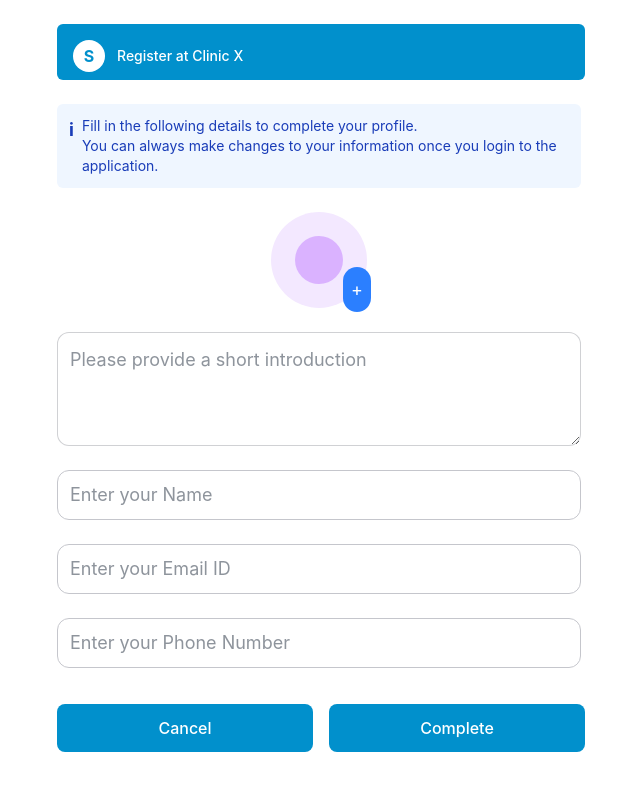
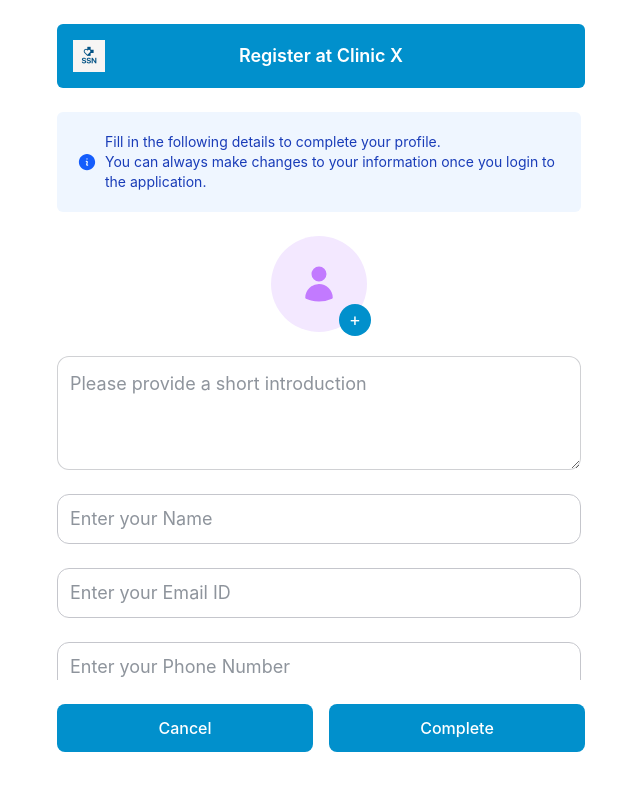
Before and after one commit to kinwitstech/SSN, a React (Vite) app: page /register-doctor in a window 1280 px wide. Shown: the top 790 px of the page, without its empty margins (319-959 px from the left). Built offline with nearby package versions, Linux system fonts and the light colour scheme.

Commit message:
Doctor-details page: Updated the errors and minor details. added a registration success image.

```diff
--- a/src/pages/auth/RegisterDoctor/DoctorDetails.jsx
+++ b/src/pages/auth/RegisterDoctor/DoctorDetails.jsx
@@ -1,9 +1,11 @@
-// src/pages/DoctorDetails.jsx
+import { InformationCircleIcon, UserIcon } from "@heroicons/react/24/solid";
 import { zodResolver } from "@hookform/resolvers/zod";
+import { useNavigate } from "@tanstack/react-router";
 import { useEffect, useState } from "react";
 import { FormProvider, useForm, useFormContext } from "react-hook-form";
 
 import registerDoctorSchema from "./RegisterDoctorScheme";
+import logo from "@/assets/ssn-logo.png";
 import Button from "@/components/Button";
 import Input from "@/components/InputField";
 import Textarea from "@/components/TextareaField";
@@ -83,9 +85,10 @@ const DoctorFormContent = () => {
 
   return (
     <div className="space-y-6 pb-6">
-      {/* Info Box */}
-      <div className="bg-blue-50 text-blue-800 p-3 text-sm rounded-md flex items-start gap-2">
-        <span className="text-lg font-bold">i</span>
+      <div className="bg-blue-50 text-blue-800 p-5 text-sm rounded-md flex items-start gap-2">
+        <div className="flex items-center justify-center">
+          <InformationCircleIcon className="w-5 h-5 mt-5 text-blue-600 shrink-0" />
+        </div>
         <span>
           Fill in the following details to complete your profile.
           <br />
@@ -106,13 +109,13 @@ const DoctorFormContent = () => {
               />
             ) : (
               <div className="w-full h-full flex items-center justify-center">
-                <div className="w-12 h-12 bg-purple-300 rounded-full"></div>
+                <UserIcon className="w-10 h-10 text-purple-400" />
               </div>
             )}
           </div>
           <label
             htmlFor="profileImageUpload"
-            className="absolute -bottom-1 -right-1 bg-blue-500 text-white p-2 rounded-full cursor-pointer hover:bg-blue-600 transition-colors"
+            className="absolute -bottom-1 -right-1 w-8 h-8 bg-primary text-white flex items-center justify-center rounded-full cursor-pointer hover:bg-primary-dark"
           >
             +
           </label>
@@ -165,9 +168,9 @@ const DoctorFormContent = () => {
         {...inputProps}
       />
       <Input
-        name="speciality"
-        label="Speciality"
-        placeholder="Enter your Speciality"
+        name="specialty"
+        label="Specialty"
+        placeholder="Enter your Specialty"
         required
         {...inputProps}
       />
@@ -181,7 +184,7 @@ const DoctorDetails = () => {
       fullName: "",
       email: "",
       phone: "",
-      speciality: "",
+      specialty: "",
       shortIntroduction: "",
       profileImage: null,
     },
@@ -189,18 +192,24 @@ const DoctorDetails = () => {
     resolver: zodResolver(registerDoctorSchema),
   });
 
-  const { trigger } = methods;
+  const { trigger, getValues } = methods;
+  const navigate = useNavigate();
+
+  const onSubmit = () => {
+    const data = getValues();
+    console.log("Doctor Registration Data:", data);
+    navigate({ to: "/register-doctor/success" });
+  };
 
   return (
     <FormProvider {...methods}>
       <div className="h-screen flex flex-col max-w-xl mx-auto p-6">
-        {/* Top band - SSN + Clinic text */}
-        <div className="flex justify-between items-center mb-6 pt-4 px-4 py-2 rounded-md bg-primary text-white">
-          <div className="flex items-center gap-3">
-            <div className="w-8 h-8 bg-white text-primary rounded-full flex items-center justify-center font-bold">
-              S
-            </div>
-            <p className="text-sm font-medium">Register at Clinic X</p>
+        <div className="flex items-center mb-6 pt-4 h-16 bg-primary text-white rounded-md relative px-4">
+          <div className="flex-shrink-0">
+            <img src={logo} className="w-8 h-8 mb-4" />
+          </div>
+          <div className="absolute inset-0 flex items-center justify-center">
+            <p className="text-lg font-semibold">Register at Clinic X</p>
           </div>
         </div>
 
@@ -214,7 +223,7 @@ const DoctorDetails = () => {
           <Button
             text="Cancel"
             variant="outline"
-            onClick={() => console.log("Registration cancelled")}
+            onClick={() => navigate({ to: "/" })}
             className="flex-1"
           />
           <Button
@@ -223,7 +232,7 @@ const DoctorDetails = () => {
             onClick={async () => {
               const isValid = await trigger();
               if (isValid) {
-                console.log("Registration completed");
+                onSubmit();
               }
             }}
           />
--- /dev/null
+++ b/src/pages/auth/RegisterDoctor/DoctorRegisterSuccess.jsx
@@ -0,0 +1,24 @@
+import { SparklesIcon } from "@heroicons/react/24/solid";
+
+import Button from "../../../components/Button";
+import RegisterSuccessIcon from "@/assets/RegisterSuccessIcon.jpg";
+
+const DoctorRegisterSuccess = () => {
+  return (
+    <div className="min-h-screen bg-white flex-center flex-col px-4 py-10 animate-fade-in">
+      <img
+        src={RegisterSuccessIcon}
+        alt="Registration Success"
+        className="w-[280px] h-[239px] mb-8"
+      />
+
+      <h2 className="mb-4 text-center">Registration Successful</h2>
+      <SparklesIcon className="w-16 h-16 text-primary mb-10" />
+      <div className="w-full max-w-md">
+        <Button to="/login" text="Login" />
+      </div>
+    </div>
+  );
+};
+
+export default DoctorRegisterSuccess;
--- a/src/pages/auth/RegisterDoctor/RegisterDoctorScheme.js
+++ b/src/pages/auth/RegisterDoctor/RegisterDoctorScheme.js
@@ -1,4 +1,4 @@
-import z from "zod";
+import { z } from "zod";
 
 const allowedImageTypes = [
   "image/jpeg",
@@ -6,27 +6,27 @@ const allowedImageTypes = [
   "image/png",
   "image/webp",
 ];
-const maxImageSize = 2 * 1024 * 1024; // 2MB
+const maxImageSize = 2 * 1024 * 1024;
 
 const registerDoctorSchema = z.object({
-  fullName: z.string().min(1, "Full name is required"),
-  email: z.string().email("Invalid email address"),
+  fullName: z.string().min(1, "Full name is required."),
+  email: z.string().min(1, "Email is required.").email("Invalid email."),
   phone: z
     .string()
-    .regex(/^[0-9]{10}$/, "Phone number must be exactly 10 digits"),
-  speciality: z.string().min(1, "Speciality is required"),
-  shortIntroduction: z
-    .string()
-    .max(200, "Introduction must be under 200 characters")
-    .optional(),
+    .regex(/^\d{10}$/, "Phone number must be exactly 10 digits."),
+  specialty: z.string().min(1, "Specialty is required."),
+  shortIntroduction: z.string().min(1, "Short introduction is required."),
   profileImage: z
-    .instanceof(File)
-    .refine((file) => file?.size > 0, "Profile image is required")
-    .refine((file) => file.size <= maxImageSize, "Image must be under 2MB")
-    .refine(
-      (file) => allowedImageTypes.includes(file.type),
-      "Invalid file type. Only image formats allowed"
-    ),
+    .any()
+    .refine((file) => file !== null, {
+      message: "Profile image is required.",
+    })
+    .refine((file) => !file || allowedImageTypes.includes(file?.type), {
+      message: "Only JPEG, PNG, or WEBP images allowed.",
+    })
+    .refine((file) => !file || file.size <= maxImageSize, {
+      message: "Image must be under 2MB.",
+    }),
 });
 
 export default registerDoctorSchema;
--- a/src/routes/authRoutes.jsx
+++ b/src/routes/authRoutes.jsx
@@ -6,7 +6,8 @@ import Login from "../pages/auth/Login";
 import NotFound from "../pages/auth/NotFound";
 import ClinicSetupSuccess from "../pages/auth/RegisterClinic/ClinicSetupSuccess";
 import RegisterClinic from "../pages/auth/RegisterClinic/index";
-import DoctorDetails from "../pages/auth/RegisterDoctor/DoctorDetails"; // ✅ Add this
+import DoctorDetails from "../pages/auth/RegisterDoctor/DoctorDetails";
+import DoctorRegisterSuccess from "../pages/auth/RegisterDoctor/DoctorRegisterSuccess";
 import VerifyOtp from "../pages/auth/VerifyOtp";
 
 export const landingPageRoute = createRoute({
@@ -40,10 +41,15 @@ export const registerClinicSuccessRoute = createRoute({
 });
 
 export const doctorDetailsRoute = createRoute({
-  // ✅ Add this route here
   path: "/register-doctor",
   getParentRoute: () => rootRoute,
   component: DoctorDetails,
+});
+
+export const doctorRegisterSuccessRoute = createRoute({
+  path: "/register-doctor/success",
+  getParentRoute: () => rootRoute,
+  component: DoctorRegisterSuccess,
 });
 
 export const notFoundRoute = createRoute({
--- a/src/routes/doctorRoute.jsx
+++ /dev/null
@@ -1,11 +0,0 @@
-// src/routes/doctorRoute.jsx
-import { createRoute } from "@tanstack/react-router";
-
-import { rootRoute } from "./rootRoutes"; //
-import DoctorDetails from "../pages/auth/RegisterDoctor/DoctorDetails";
-
-export const doctorDetailsRoute = createRoute({
-  path: "/register-doctor",
-  getParentRoute: () => rootRoute,
-  component: DoctorDetails,
-});
--- a/src/routes/rootRoutes.jsx
+++ b/src/routes/rootRoutes.jsx
@@ -8,6 +8,7 @@ import {
   registerClinicSuccessRoute,
   verifyOtp,
   doctorDetailsRoute,
+  doctorRegisterSuccessRoute,
 } from "./authRoutes";
 import { appLayoutRoute } from "./superAdminRoutes";
 
@@ -23,4 +24,5 @@ export const routeTree = rootRoute.addChildren([
   notFoundRoute,
   registerClinicSuccessRoute,
   doctorDetailsRoute,
+  doctorRegisterSuccessRoute,
 ]);
```
Also changed, not shown: src/assets/RegisterSuccessIcon.jpg (added).
